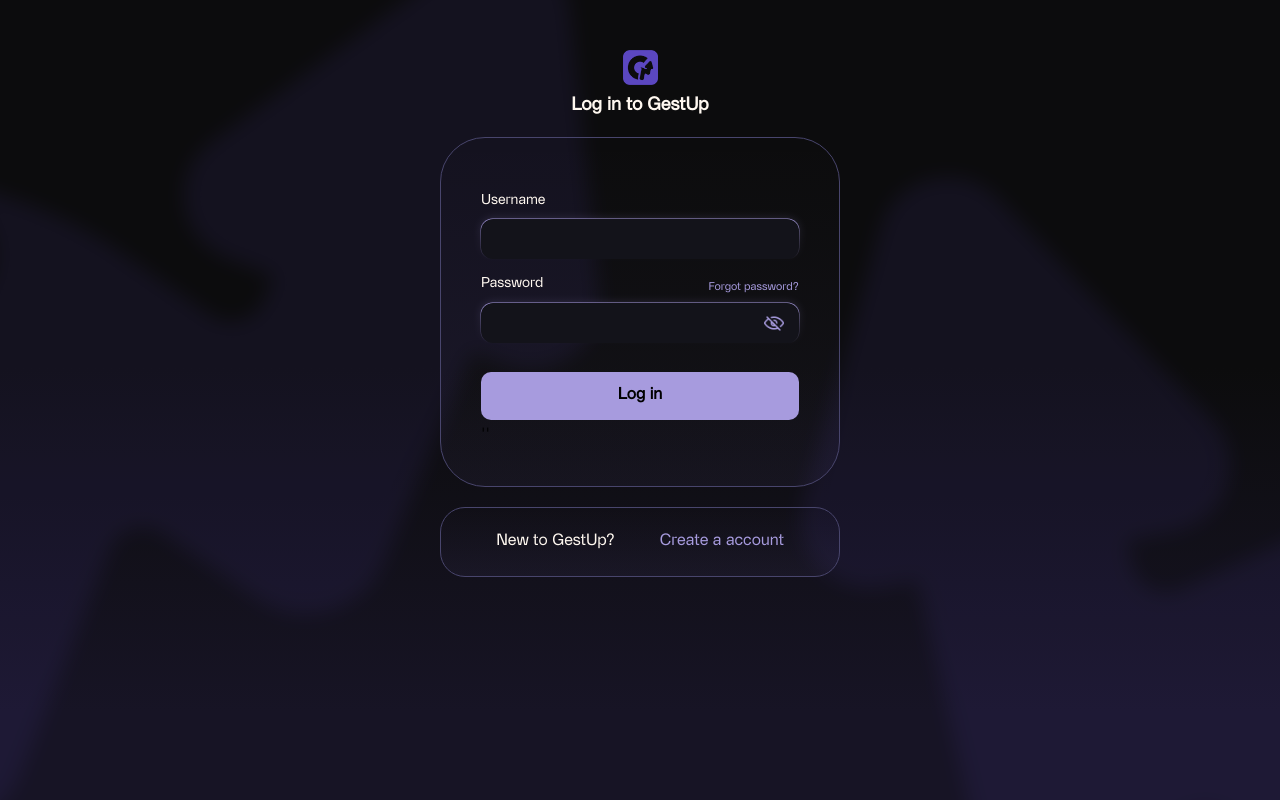
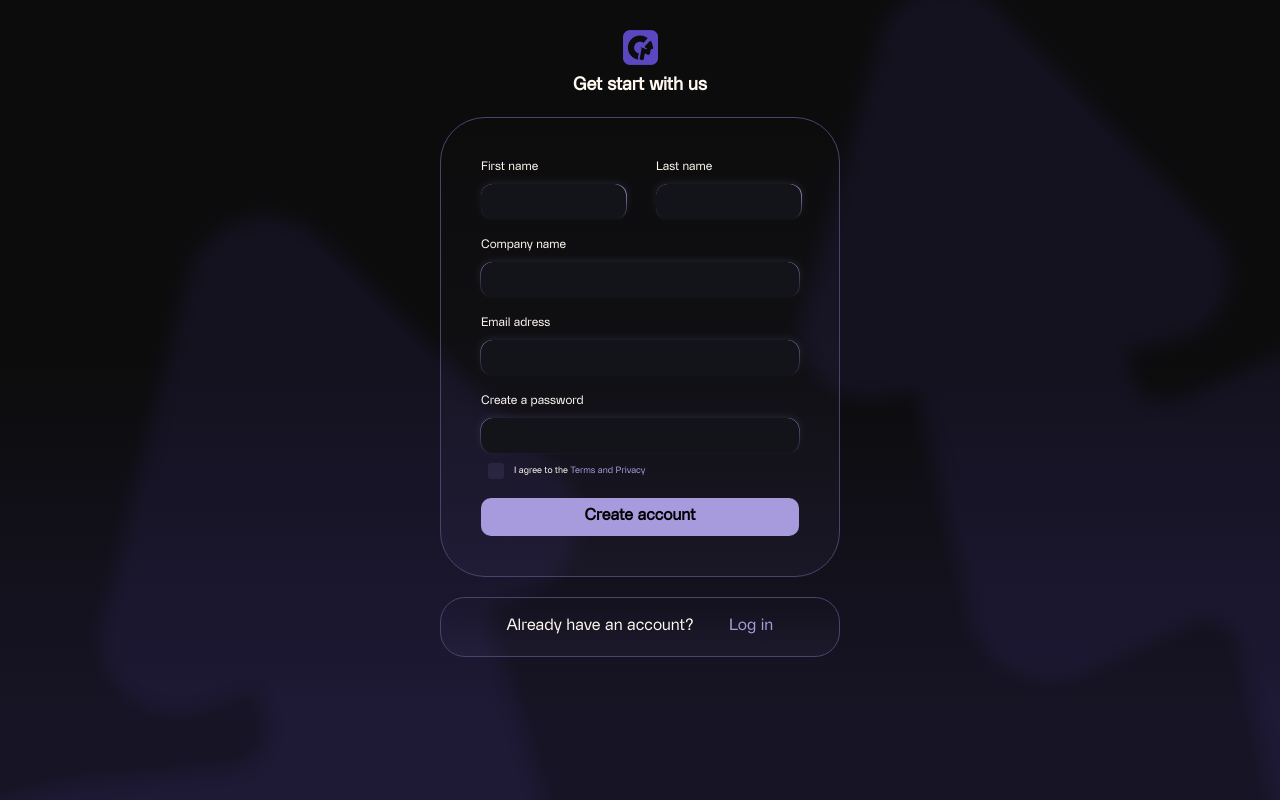
Before and after one commit to jeremiasvictor/gest-up, a React (Vite) app in the folder frontend/: page /register in a window 1280 px wide. Shown: the top 800 px of the page. Built offline with nearby package versions, Linux system fonts and the light colour scheme.

Commit message:
register page

```diff
--- a/frontend/src/main.tsx
+++ b/frontend/src/main.tsx
@@ -1,11 +1,12 @@
 import { StrictMode } from "react";
 import { createRoot } from "react-dom/client";
 // import Home from "./pages/Home";
-import Login from "./pages/Login";
+// import Login from "./pages/Login";
+import Register from "./pages/Register";
 import "./index.css";
 
 createRoot(document.getElementById("root")!).render(
   <StrictMode>
-    <Login />
+    <Register />
   </StrictMode>
 );
--- a/frontend/src/pages/Login/index.tsx
+++ b/frontend/src/pages/Login/index.tsx
@@ -32,7 +32,6 @@ function Login() {
         <button type="button" onClick={() => console.log("botao")}>
           Log in
         </button>
-        ''
       </form>
 
       <div className="toSignIn">
--- /dev/null
+++ b/frontend/src/pages/Register/index.tsx
@@ -0,0 +1,67 @@
+import "./style.css";
+
+function Register() {
+  return (
+    <div className="container">
+      <div className="bg-icons">
+        <img src="../../../public/flecha.png" alt="" className="bg-arrow" />
+        <img src="../../../public/flecha.png" alt="" className="bg-arrow" />
+      </div>
+
+      <img src="../../../public/icon.png" alt="Logo Image" />
+      <h1>Get start with us</h1>
+      <form>
+        <div className="name">
+          <div className="first">
+            <label htmlFor="first">First name</label>
+            <div className="name-input input">
+              <input type="text" name="first-name" />
+            </div>
+          </div>
+
+          <div className="last">
+            <label htmlFor="last">Last name</label>
+            <div className="name-input input">
+              <input type="text" name="last-name" />
+            </div>
+          </div>
+        </div>
+        <div className="company-name">
+          <label htmlFor="company">Company name</label>
+          <div className="input">
+            <input type="text" name="company-name" />
+          </div>
+        </div>
+        <div className="email-adress">
+          <label htmlFor="email">Email adress</label>
+          <div className="input">
+            <input type="text" name="email-adress" />
+          </div>
+        </div>
+        <div className="password">
+          <label htmlFor="password">Create a password</label>
+          <div className="input">
+            <input type="text" name="password" />
+          </div>
+
+          <div className="forgot-password">
+            <div className="fg-square"></div>
+            <p className="fg-text">
+              I agree to the <span>Terms and Privacy</span>
+            </p>
+          </div>
+        </div>
+        <button type="button" onClick={() => console.log("botao")}>
+          Create account
+        </button>
+      </form>
+
+      <div className="toLogIn">
+        <p>Already have an account?</p>
+        <p className="constrastP">Log in</p>
+      </div>
+    </div>
+  );
+}
+
+export default Register;
--- /dev/null
+++ b/frontend/src/pages/Register/style.css
@@ -0,0 +1,179 @@
+body {
+  overflow: hidden;
+}
+
+.container {
+  display: flex;
+  align-items: center;
+  flex-direction: column;
+  padding-top: 30px;
+}
+
+.bg-arrow {
+  position: absolute;
+  z-index: -1;
+  filter: blur(10px);
+  opacity: 0.1;
+}
+
+.bg-arrow:first-of-type {
+  width: 800px;
+  left: -100px;
+  bottom: -580px;
+  transform: rotate(330deg);
+}
+
+.bg-arrow:nth-of-type(2) {
+  width: 700px;
+  right: -220px;
+  bottom: -160px;
+  transform: scaleX(-1);
+}
+
+h1 {
+  color: #fff8f0;
+  font-size: 18px;
+  text-align: center;
+  padding-bottom: 20px;
+}
+
+img {
+  width: 35px;
+  margin-bottom: 10px;
+}
+
+form {
+  display: flex;
+  flex-direction: column;
+  gap: 7px;
+  padding: 40px;
+  height: 460px;
+  width: 400px;
+  border-radius: 45px;
+  border: 1px solid #48456c;
+  background-image: linear-gradient(
+    to top,
+    rgba(155, 137, 235, 0.05),
+    rgba(255, 255, 255, 0)
+  );
+
+  & .name {
+    display: flex;
+    flex-direction: row;
+    gap: 30px;
+
+    & .name-input input {
+      width: 145px;
+    }
+  }
+
+  & label {
+    color: #fff8f0;
+    font-size: 12px;
+    margin-bottom: 2px;
+  }
+
+  & .input {
+    display: flex;
+    justify-content: center;
+    margin-bottom: 10px;
+    margin-top: 7px;
+    background: transparent;
+    position: relative;
+    border-radius: 10px;
+    border: none;
+  }
+
+  & .input::before,
+  .input::after {
+    content: " ";
+    height: 100%;
+    width: 100%;
+    position: absolute;
+    border-radius: 12px;
+    background-color: transparent;
+    padding: 0.5px;
+    top: 50%;
+    left: 50%;
+    transform: translate(-50%, -50%);
+    background-image: linear-gradient(to bottom, #a79bde, transparent);
+    z-index: -1;
+  }
+
+  & .input::after {
+    filter: blur(4px);
+    opacity: 0.2;
+  }
+
+  & input {
+    border-radius: 12px;
+    border: none;
+    margin: auto 0;
+    background-color: #13131a;
+    height: 35px;
+    width: 320px;
+  }
+
+  & .forgot-password {
+    display: flex;
+    flex-direction: row;
+    gap: 10px;
+    align-items: center;
+    margin-left: 7px;
+
+    & .fg-square {
+      width: 16px;
+      height: 16px;
+      border-radius: 3px;
+      background-color: #a79bde;
+      opacity: 0.1;
+    }
+
+    & .fg-text {
+      font-size: 9px;
+      color: #fff8f0;
+    }
+
+    & .fg-text span {
+      color: #a79bde;
+    }
+  }
+
+  & button {
+    border-radius: 10px;
+    height: 40px;
+    font-weight: bold;
+    cursor: pointer;
+    font-size: 16px;
+    margin-top: 12px;
+    background-color: #a79bde;
+    border: none;
+  }
+}
+
+.toLogIn {
+  display: flex;
+  flex-direction: row;
+  margin-top: 20px;
+  height: 60px;
+  width: 400px;
+  align-items: center;
+  justify-content: center;
+  border: 1px solid #48456c;
+  border-radius: 25px;
+  gap: 35px;
+  background-image: linear-gradient(
+    to top,
+    rgba(155, 137, 235, 0.05),
+    rgba(255, 255, 255, 0)
+  );
+
+  & p {
+    font-size: 16px;
+    color: #fff8f0;
+  }
+
+  & .constrastP {
+    color: #a79bde;
+  }
+}
```
